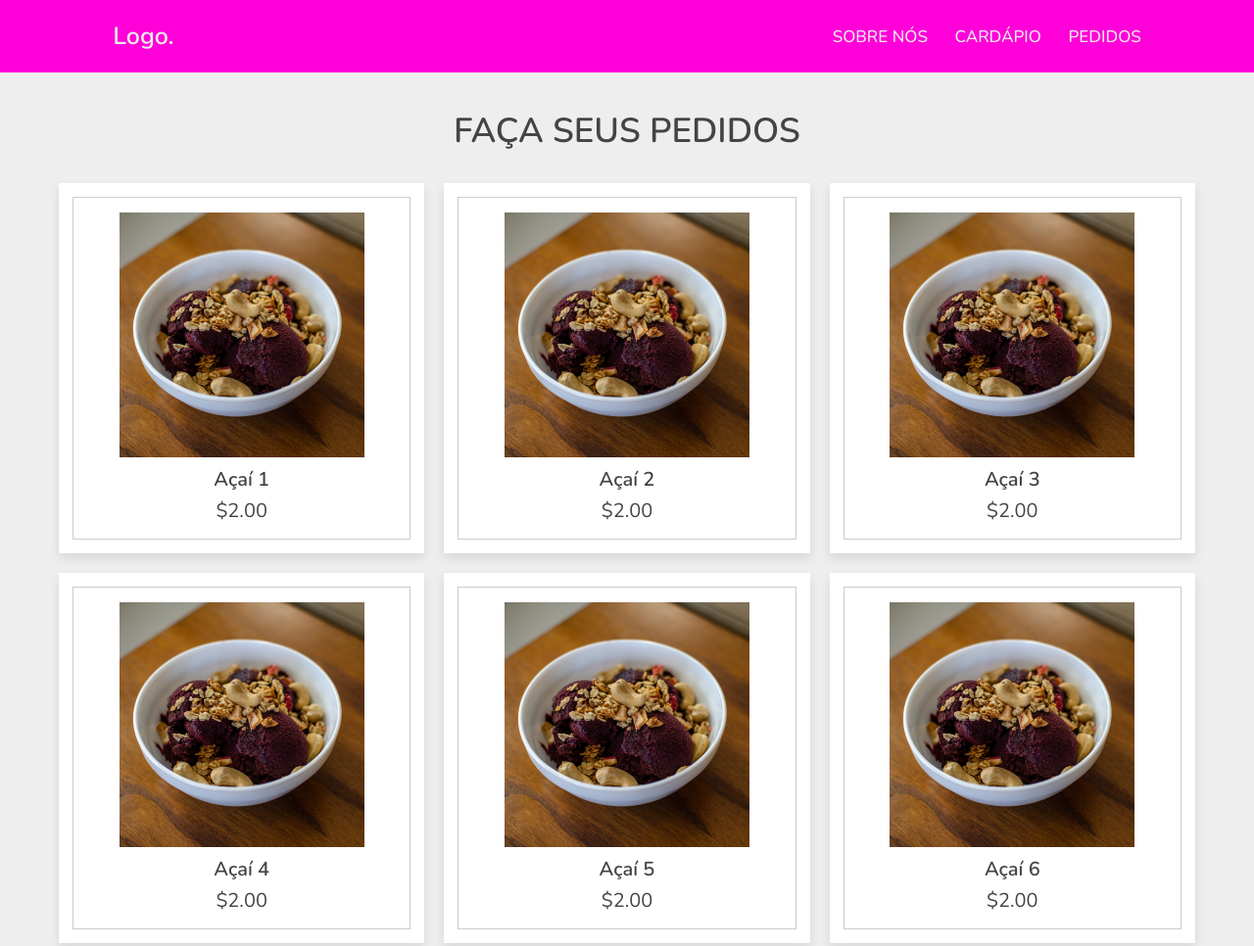
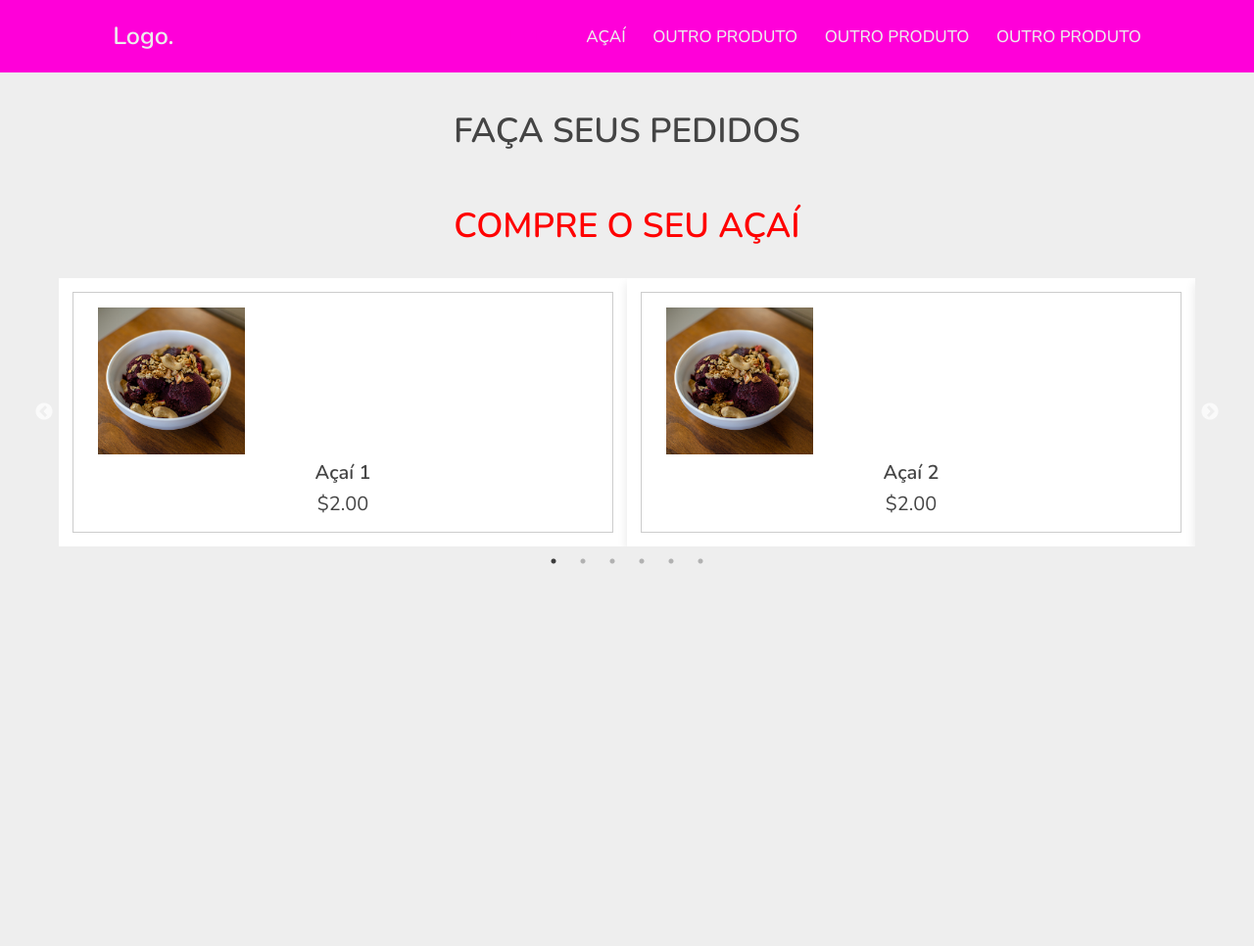
Before and after one commit to Gustavohenriquens/Site_acai2, a plain HTML site: page produtos.html in a window 1280 px wide. Shown: the top 966 px of the page at 98% size. After the commit the page ends 800 px from the top, so only its background shows below. Drawn offline with nearby package versions, Linux system fonts and the light colour scheme.

Commit message:
Atualizações

```diff
--- a/CSS/produtos.css
+++ b/CSS/produtos.css
@@ -98,6 +98,15 @@ body{
    text-align: center;
 }
 
+.container .titleAcai{
+   font-size: 3.5rem;
+   color:#ff0000;
+   margin-bottom: 3rem;
+   margin-top: 50px;
+   text-transform: uppercase;
+   text-align: center;
+}
+
 .container .products-container{
    display: grid;
    grid-template-columns: repeat(auto-fit, minmax(30rem, 1fr));
@@ -120,7 +129,8 @@ body{
 }
 
 .container .products-container .product img{
-   height: 25rem;
+   height: 15rem;
+   margin-left: 20px;
 }
 
 .container .products-container .product:hover img{
@@ -243,9 +253,6 @@ body{
    background: #444;
    color:#fff;
 }
-
-
-
 
 
 
--- a/CSS/style.css
+++ b/CSS/style.css
@@ -453,7 +453,7 @@ home-imgHover:hover{
 
 
 
-/*Portfólio*/
+/*Cardapio*/
 
 .cardapio {
      background: radial-gradient(var(--cor-rosa), var(--bg-color));
--- a/JS/produtos.js
+++ b/JS/produtos.js
@@ -20,3 +20,14 @@ previewBox.forEach(close =>{
     preveiwContainer.style.display = 'none';
   };
 });
+
+
+$(document).ready(function(){
+  $('.products-container').slick({
+     slidesToShow: 2, // Número de produtos a serem exibidos ao mesmo tempo
+     slidesToScroll: 1, // Número de produtos a serem percorridos ao avançar ou retroceder
+     dots: true, // Adiciona navegação por pontos (indicadores)
+     prevArrow: '<button type="button" class="slick-prev">Previous</button>', // Botão de navegação anterior
+     nextArrow: '<button type="button" class="slick-next">Next</button>' // Botão de navegação seguinte
+  });
+});
--- a/produtos.html
+++ b/produtos.html
@@ -18,6 +18,14 @@
 
    <link href='https://unpkg.com/boxicons@2.1.4/css/boxicons.min.css' rel='stylesheet'>
 
+
+
+   <link rel="stylesheet" type="text/css" href="https://cdn.jsdelivr.net/npm/slick-carousel@1.8.1/slick/slick.css"/>
+<link rel="stylesheet" type="text/css" href="https://cdn.jsdelivr.net/npm/slick-carousel@1.8.1/slick/slick-theme.css"/>
+
+
+<script src="https://code.jquery.com/jquery-3.6.4.min.js"></script>
+
 </head>
 <body>
 
@@ -30,9 +38,10 @@
 
       <nav class="navbar">
           <a href="/index.html#home" class="active">HOME</a>
-          <a href="/index.html#about">SOBRE NÓS</a>
-          <a href="/index.html#cardapio">CARDÁPIO</a>
-          <a href="#pedido">PEDIDOS</a>
+          <a href="#pedido">AÇAÍ</a>
+          <a href="#">OUTRO PRODUTO</a>
+          <a href="#">OUTRO PRODUTO</a>
+          <a href="#">OUTRO PRODUTO</a>
           <span class="active-nav"></span>
 
 
@@ -41,9 +50,10 @@
 
 <div class="container">
 
-   <h3 class="title"> Faça seus Pedidos </h3>
+   <h3 id="pedido" class="title"> Faça seus Pedidos </h3>
+   <h3  class="titleAcai"> Compre o seu Açaí </h3>
 
-   <div id="pedido" class="products-container">
+   <div  class="products-container">
 
       <div class="product" data-name="p-1">
          <img src="images/acai.png" alt="">
@@ -210,5 +220,10 @@
 
 </div>
 
+
+
+
+
+<script type="text/javascript" src="https://cdn.jsdelivr.net/npm/slick-carousel@1.8.1/slick/slick.min.js"></script>
 </body>
 </html>
```
